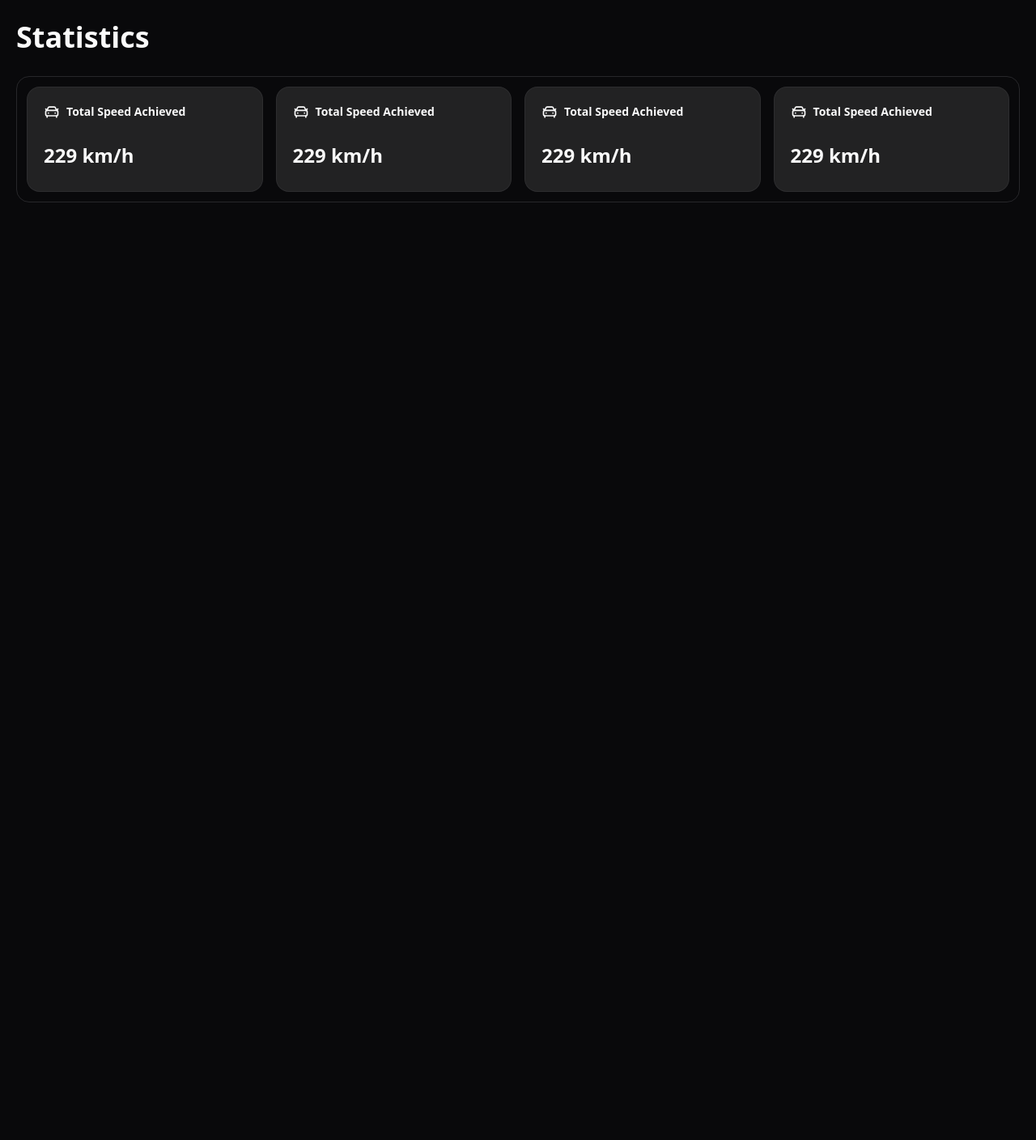
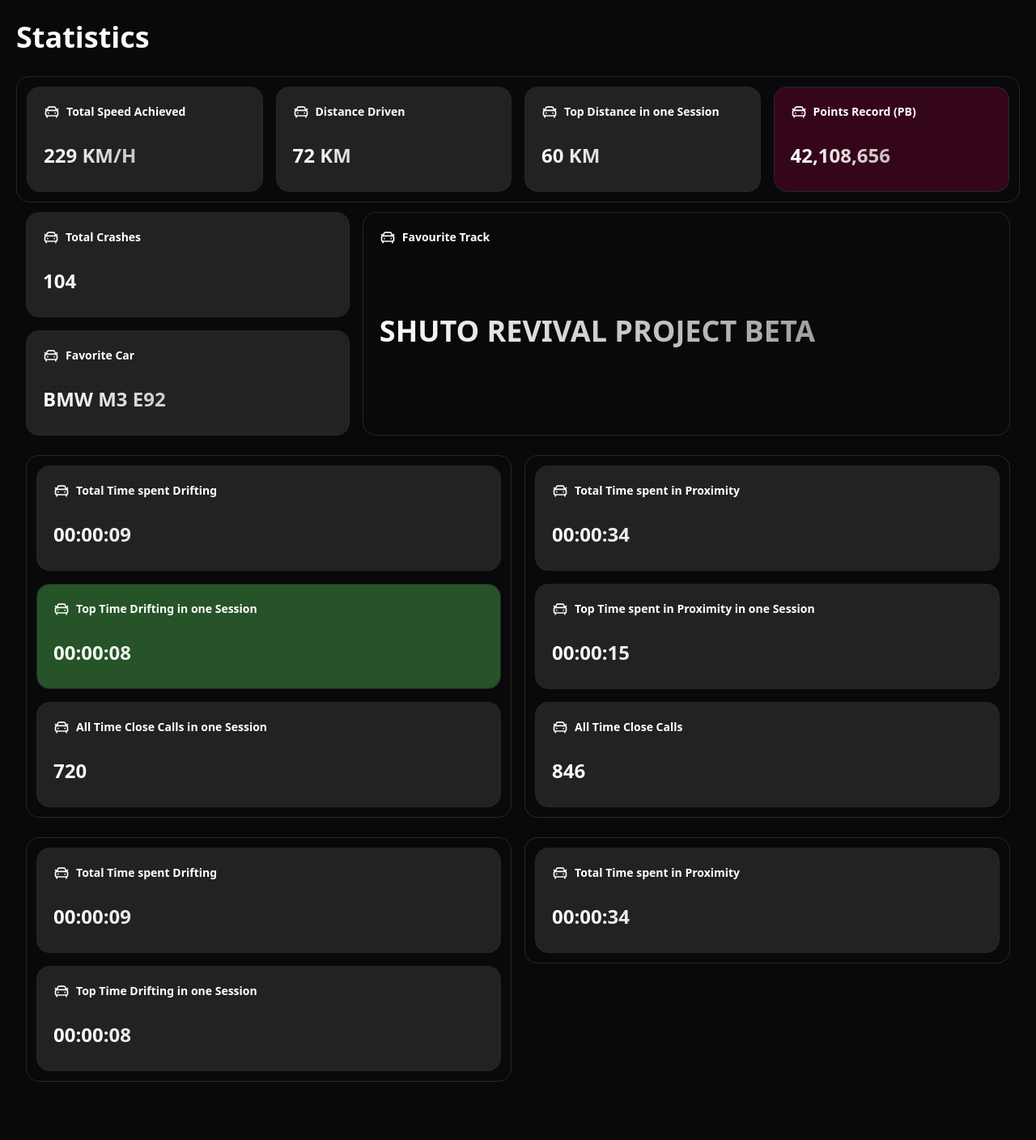
Before and after one commit to denver-code/nohesigg, a Next.js app: page /user/home in a window 1280 px wide. Shown: the part 386-1794 px from the top of the page at 81% size. Before the commit the page ends 800 px from the top, so only its background shows below. Built offline with nearby package versions, Linux system fonts and the light colour scheme.

Commit message:
add all stats cards

```diff
--- a/app/globals.css
+++ b/app/globals.css
@@ -12,6 +12,8 @@
   --color-top-light-2: rgba(255, 255, 255, .02);
   --color-border-df: rgba(255, 255, 255, .05);
   --color-content-secondary: rgba(238, 237, 238, .87);
+  --color-red-bg-top: rgba(155, 0, 58, .3);
+  --color-green-bg-top: rgba(106, 255, 103, .3);
   --color-background: var(--background);
   --color-foreground: var(--foreground);
   --font-sans: var(--font-geist-sans);
@@ -149,6 +151,12 @@
       color: transparent;
       text-align: center;
     }
+
+    .text-gradient {
+      background: linear-gradient(85deg, #fff 0%, rgba(255, 255, 255, .5) 92.15%);
+      background-clip: text;
+      color: transparent;
+    }
 }
 
 
--- a/app/sign-in/page.tsx
+++ b/app/sign-in/page.tsx
@@ -50,7 +50,9 @@ export default function SignIn() {
 
             </div>
             <video className="z-20 w-full 4xl:w-4/5 mx-auto md:block hidden 4xl:col-span-2" autoPlay loop muted playsInline>
+                <source src="/welcome.mov" type="video/quicktime" />
                 <source src="/welcome.webm" type="video/webm" />
+
                 Your browser does not support the video tag.
             </video>
         </div>
--- a/app/user/home/page.tsx
+++ b/app/user/home/page.tsx
@@ -1,26 +1,9 @@
 import { NavBar } from "@/components/nav-bar"
-import { HeroSection } from "@/components/homepage/hero-section"
-import { AboutSection } from "@/components/homepage/about-section"
-import { ServersSection } from "@/components/homepage/servers-section"
-import { PlansSection } from "@/components/homepage/plans-section"
-import { ContactSection } from "@/components/homepage/contact-section"
 import { Footer } from "@/components/footer"
 import { Button } from "@/components/ui/button"
-import Image from "next/image"
-import { Separator } from "@radix-ui/react-dropdown-menu"
-import { Label } from "@/components/ui/label"
-import { Input } from "@/components/ui/input"
-import {
-  Card,
-  CardContent,
-  CardDescription,
-  CardFooter,
-  CardHeader,
-  CardTitle,
-} from "@/components/ui/card"
 import { Avatar, AvatarImage, AvatarFallback } from "@/components/ui/avatar"
-import { Badge } from "@/components/ui/badge"
 import { Crown, CarFront } from "lucide-react"
+import StatCard from "@/components/profile/stat-card"
 
 export default function SignIn() {
   return (
@@ -75,56 +58,128 @@ export default function SignIn() {
             Statistics
         </h1>
 
-        <div className="grid grid-cols-1 md:grid-cols-2 xl:grid-cols-4  gap-4 p-3 border border-grey rounded-2xl">
-           <div className="flex flex-col justify-between gap-4 p-5 border rounded-2xl w-full bg-top-light-10 border-border-df">
+        <div className="grid grid-cols-1 md:grid-cols-2 xl:grid-cols-4 gap-4 p-3 border border-grey rounded-2xl">
+           <StatCard
+                icon={<CarFront className="h-5 w-5" />}
+                title="Total Speed Achieved"
+                value="229 km/h"
+                textColor="text-black text-gradient font-normal-wide uppercase"
+            />
+            <StatCard
+                icon={<CarFront className="h-5 w-5" />}
+                title="Distance Driven"
+                value="72 km"
+                textColor="text-black text-gradient font-normal-wide uppercase"
+            />
+            <StatCard
+                icon={<CarFront className="h-5 w-5" />}
+                title="Top Distance in one Session"
+                value="60 km"
+                textColor="text-black text-gradient font-normal-wide uppercase"
+            />
+            <StatCard
+                icon={<CarFront className="h-5 w-5" />}
+                title="Points Record (PB)"
+                value="42,108,656"
+                textColor="text-black text-gradient font-normal-wide uppercase"
+                bgColor="bg-red-bg-top"
+            />
+
+        </div>
+
+        <div className="flex flex-col sm:flex-row justify-between p-3 gap-4">
+           <div className="flex flex-col gap-4 sm:w-1/3">
+                <StatCard
+                icon={<CarFront className="h-5 w-5" />}
+                title="Total Crashes"
+                value="104"
+                textColor="text-black text-gradient font-normal-wide uppercase"
+                />
+                <StatCard
+                    icon={<CarFront className="h-5 w-5" />}
+                    title="Favorite Car"
+                    value="bmw m3 e92"
+                    textColor="text-black text-gradient font-normal-wide uppercase"
+                />
+           </div>
+            <div className="flex flex-col sm:w-2/3 gap-4 p-5 border border-grey rounded-2xl justify-between">
                 <div className="flex gap-2 items-center">
-                    <CarFront className="h-5 w-5"/>
-                    <h1 className="text-sm font-semibold">
-                        Total Speed Achieved
-                    </h1>
+                    <CarFront className="h-5 w-5" />
+                    <h1 className={`text-sm font-semibold text-white`}>Favourite Track</h1>
                 </div>
-                <span className="text-2xl font-black font-normal-wide pt-3 pb-2">
-                    229 km/h
-                </span>
-            </div>
-            <div className="flex flex-col justify-between gap-4 p-5 border rounded-2xl w-full bg-top-light-10 border-border-df">
-                <div className="flex gap-2 items-center">
-                    <CarFront className="h-5 w-5"/>
-                    <h1 className="text-sm font-semibold">
-                        Total Speed Achieved
-                    </h1>
-                </div>
-                <span className="text-2xl font-black font-normal-wide pt-3 pb-2">
-                    229 km/h
-                </span>
-            </div>
-
-            <div className="flex flex-col justify-between gap-4 p-5 border rounded-2xl w-full bg-top-light-10 border-border-df">
-                <div className="flex gap-2 items-center">
-                    <CarFront className="h-5 w-5"/>
-                    <h1 className="text-sm font-semibold">
-                        Total Speed Achieved
-                    </h1>
-                </div>
-                <span className="text-2xl font-black font-normal-wide pt-3 pb-2">
-                    229 km/h
-                </span>
-            </div>
-            <div className="flex flex-col justify-between gap-4 p-5 border rounded-2xl w-full bg-top-light-10 border-border-df">
-                <div className="flex gap-2 items-center">
-                    <CarFront className="h-5 w-5"/>
-                    <h1 className="text-sm font-semibold">
-                        Total Speed Achieved
-                    </h1>
-                </div>
-                <span className="text-2xl font-black font-normal-wide pt-3 pb-2">
-                    229 km/h
+                <span className="text-4xl font-black pt-3 pb-22 text-black text-gradient font-normal-wide uppercase">
+                    shuto revival project beta
                 </span>
             </div>
         </div>
-
-
-
+        <div className="flex flex-col sm:flex-row justify-between p-3 gap-4">
+           <div className="flex flex-col gap-4 p-3 border border-grey rounded-2xl w-full">
+                <StatCard
+                    icon={<CarFront className="h-5 w-5" />}
+                    title="Total Time spent Drifting"
+                    value="00:00:09"
+                    textColor="text-black text-gradient font-normal-wide uppercase"
+                />
+                <StatCard
+                    icon={<CarFront className="h-5 w-5" />}
+                    title="Top Time Drifting in one Session"
+                    value="00:00:08"
+                    textColor="text-black text-gradient font-normal-wide uppercase "
+                    bgColor="bg-green-bg-top"
+                />
+                <StatCard
+                    icon={<CarFront className="h-5 w-5" />}
+                    title="All Time Close Calls in one Session"
+                    value="720"
+                    textColor="text-black text-gradient font-normal-wide uppercase"
+                />
+           </div>
+            <div className="flex flex-col gap-4 p-3 border border-grey rounded-2xl w-full">
+                <StatCard
+                    icon={<CarFront className="h-5 w-5" />}
+                    title="Total Time spent in Proximity"
+                    value="00:00:34"
+                    textColor="text-black text-gradient font-normal-wide uppercase"
+                />
+                <StatCard
+                    icon={<CarFront className="h-5 w-5" />}
+                    title="Top Time spent in Proximity in one Session"
+                    value="00:00:15"
+                    textColor="text-black text-gradient font-normal-wide uppercase "
+                />
+                <StatCard
+                    icon={<CarFront className="h-5 w-5" />}
+                    title="All Time Close Calls"
+                    value="846"
+                    textColor="text-black text-gradient font-normal-wide uppercase "
+                />
+           </div>
+        </div>
+        <div className="flex flex-col sm:flex-row justify-between p-3 gap-4 mb-15">
+           <div className="flex flex-col gap-4 p-3 border border-grey rounded-2xl w-full">
+                <StatCard
+                    icon={<CarFront className="h-5 w-5" />}
+                    title="Total Time spent Drifting"
+                    value="00:00:09"
+                    textColor="text-black text-gradient font-normal-wide uppercase"
+                />
+                <StatCard
+                    icon={<CarFront className="h-5 w-5" />}
+                    title="Top Time Drifting in one Session"
+                    value="00:00:08"
+                    textColor="text-black text-gradient font-normal-wide uppercase "
+                />
+           </div>
+            <div className="flex flex-col gap-4 p-3 border border-grey rounded-2xl w-full h-fit">
+                <StatCard
+                    icon={<CarFront className="h-5 w-5" />}
+                    title="Total Time spent in Proximity"
+                    value="00:00:34"
+                    textColor="text-black text-gradient font-normal-wide uppercase"
+                />
+           </div>
+        </div>
+        <Footer/>
     </div>
   )
 }
--- /dev/null
+++ b/components/profile/stat-card.tsx
@@ -0,0 +1,35 @@
+import { ReactNode } from "react";
+
+interface StatCardProps {
+  icon: ReactNode;
+  title: string;
+  value: string | number;
+  bgColor?: string;
+  borderColor?: string;
+  textColor?: string;
+}
+
+const StatCard: React.FC<StatCardProps> = ({
+  icon,
+  title,
+  value,
+  bgColor = "bg-top-light-10",
+  borderColor = "border-gray-df",
+  textColor = "text-white",
+}) => {
+  return (
+    <div
+      className={`flex flex-col justify-between gap-4 p-5 border rounded-2xl w-full ${bgColor} ${borderColor}`}
+    >
+      <div className="flex gap-2 items-center">
+        {icon}
+        <h1 className={`text-sm font-semibold text-white`}>{title}</h1>
+      </div>
+      <span className={`text-2xl font-black pt-3 pb-2 ${textColor}`}>
+        {value}
+      </span>
+    </div>
+  );
+};
+
+export default StatCard;
```
Also changed, not shown: components/nav-bar.tsx (+17 -11 lines), 1 other file (tests, documents, lock files or other folders).
